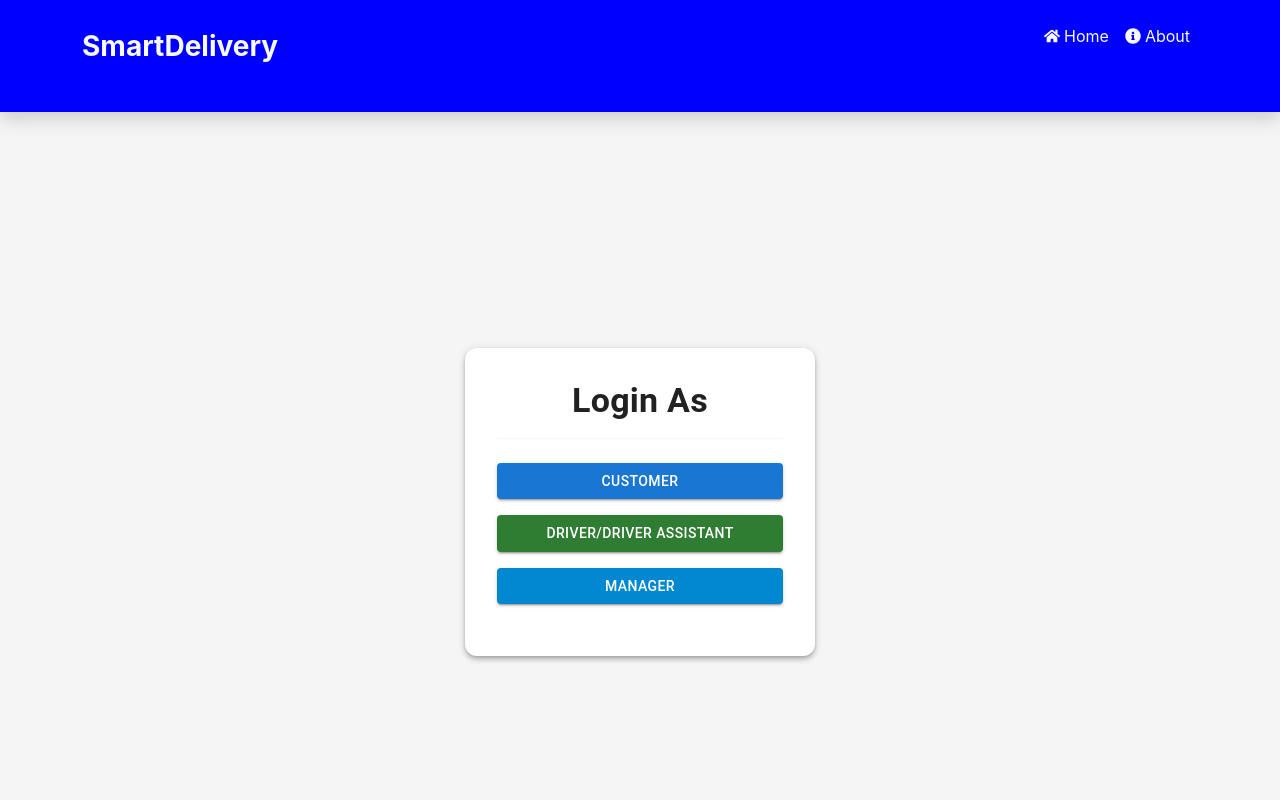
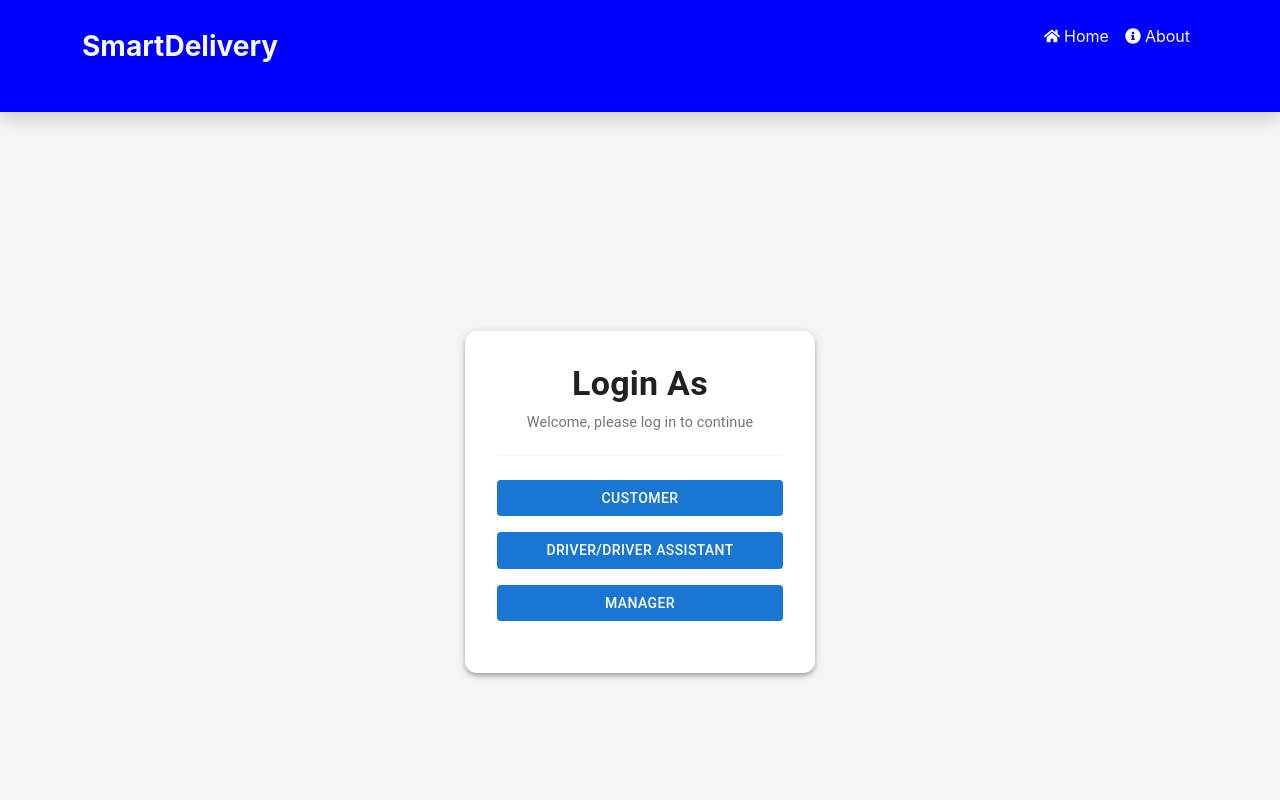
Before and after one commit to Yash200237/Supply-Chain-Management-System, a React (Create React App) app in the folder supply-chain-management-system/: page /start in a window 1280 px wide. Shown: the top 800 px of the page. Built offline with nearby package versions, Linux system fonts and the light colour scheme; the HTML template or start-up script is replaced by a standard one.

Commit message:
login as changed

```diff
--- a/supply-chain-management-system/src/components/pages/Start.js
+++ b/supply-chain-management-system/src/components/pages/Start.js
@@ -14,7 +14,8 @@ const theme = createTheme({
     background: { default: "#f5f5f5" },
   },
   typography: {
-    h4: { fontWeight: 600, marginBottom: "10px" },
+    h4: { fontWeight: 600, marginBottom: "5px" },
+    subtitle1: { color: "#757575", fontSize: "0.9rem", marginBottom: "20px" },
   },
 });
 
@@ -34,12 +35,17 @@ const Start = () => {
           <Typography variant="h4" align="center">
             Login As
           </Typography>
+
+          <Typography variant="subtitle1" align="center">
+            Welcome, please log in to continue
+          </Typography>
+
           <Divider sx={{ my: 2 }} />
 
           <Box display="flex" flexDirection="column" gap={2} mt={3}>
             <Button
               variant="contained"
-              color="primary"
+              disableElevation
               onClick={() => navigate("/start/customerlogin")}
               fullWidth
             >
@@ -48,7 +54,7 @@ const Start = () => {
 
             <Button
               variant="contained"
-              color="success"
+              disableElevation
               onClick={() => navigate("/start/driverlogin")}
               fullWidth
             >
@@ -57,7 +63,7 @@ const Start = () => {
 
             <Button
               variant="contained"
-              color="info"
+              disableElevation
               onClick={() => navigate("/start/managerlogin")}
               fullWidth
             >
```
